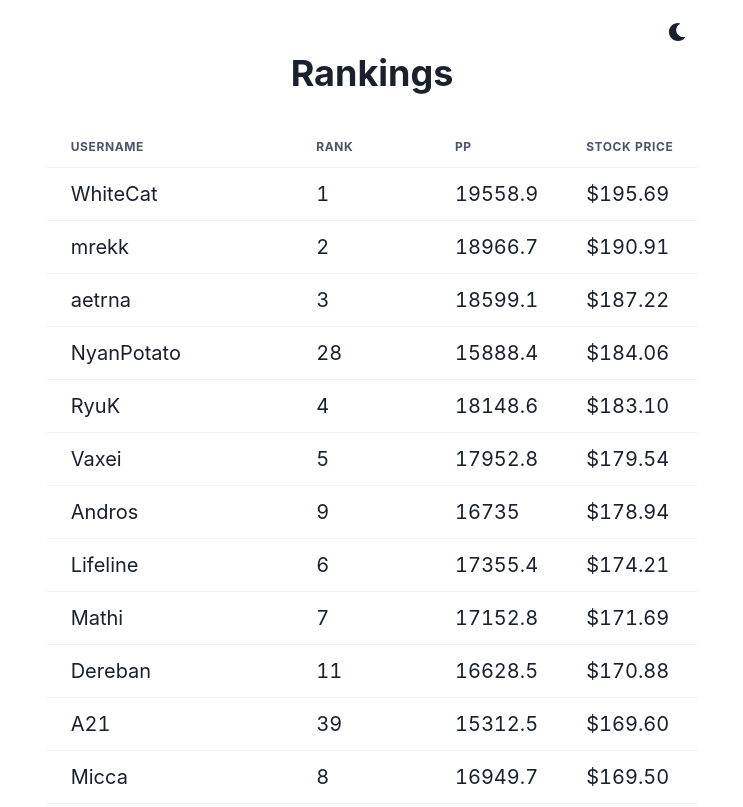
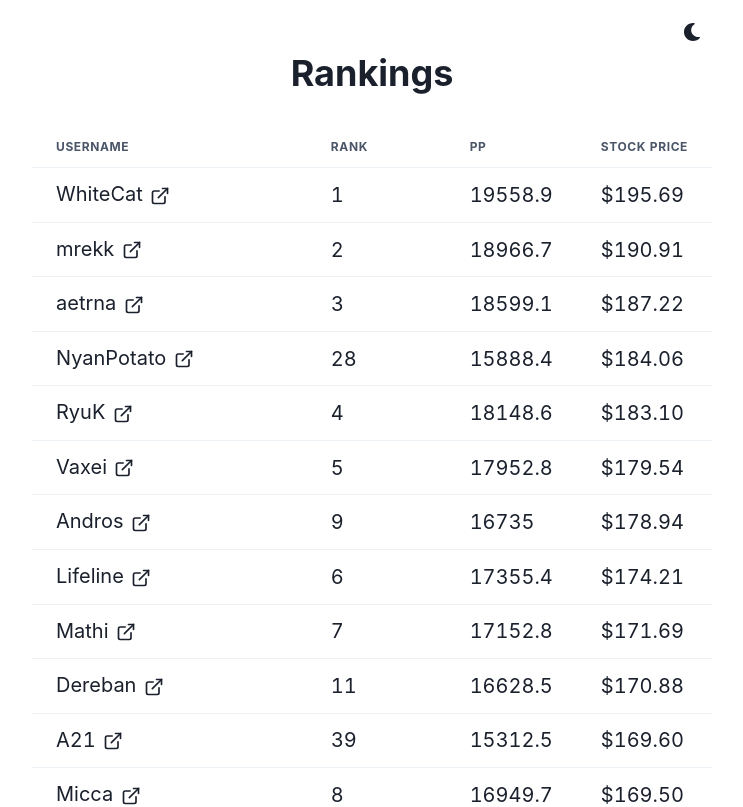
Before and after one commit to jmir1/osm-web, a React (Create React App) app: page / in a window 1280 px wide. Shown: the top 807 px of the page, without its empty margins (268-1011 px from the left). Built offline with nearby package versions, Linux system fonts and the light colour scheme; no server answers.

Commit message:
added links to user profiles

```diff
--- a/package.json
+++ b/package.json
@@ -3,6 +3,7 @@
 	"version": "0.1.0",
 	"private": true,
 	"dependencies": {
+		"@chakra-ui/icons": "^1.0.8",
 		"@chakra-ui/react": "^1.0.0",
 		"@emotion/react": "^11.0.0",
 		"@emotion/styled": "^11.0.0",
--- a/src/components/OSMRankings.tsx
+++ b/src/components/OSMRankings.tsx
@@ -1,6 +1,7 @@
 import * as React from "react";
 import { useEffect, useState } from "react";
-import { Table, Thead, Tbody, Tr, Th, Td } from "@chakra-ui/react";
+import { Table, Thead, Tbody, Tr, Th, Td, Link, Tooltip } from "@chakra-ui/react";
+import { ExternalLinkIcon } from "@chakra-ui/icons";
 
 export interface OSMRankingsProps {}
 
@@ -31,6 +32,7 @@ const OSMRankings: React.FC<OSMRankingsProps> = () => {
 			})
 			.catch((e) => {
 				console.error(e);
+				//While waiting for cors policy to be fixed
 				setRankings(demodata);
 			});
 	}, [demodata]);
@@ -48,7 +50,13 @@ const OSMRankings: React.FC<OSMRankingsProps> = () => {
 			<Tbody>
 				{rankings.map((user, idx) => (
 					<Tr key={idx}>
-						<Td>{user.username}</Td>
+						<Td>
+							<Tooltip label="osu!profile">
+								<Link href={`https://osu.ppy.sh/u/${user.username}`} isExternal>
+									{user.username} <ExternalLinkIcon mx={"2px"} />
+								</Link>
+							</Tooltip>
+						</Td>
 						<Td>{user.rank}</Td>
 						<Td>{user.pp}</Td>
 						<Td>${user.price.toFixed(2)}</Td>
```
Also changed, not shown: 2 other files (tests, documents, lock files or other folders).
